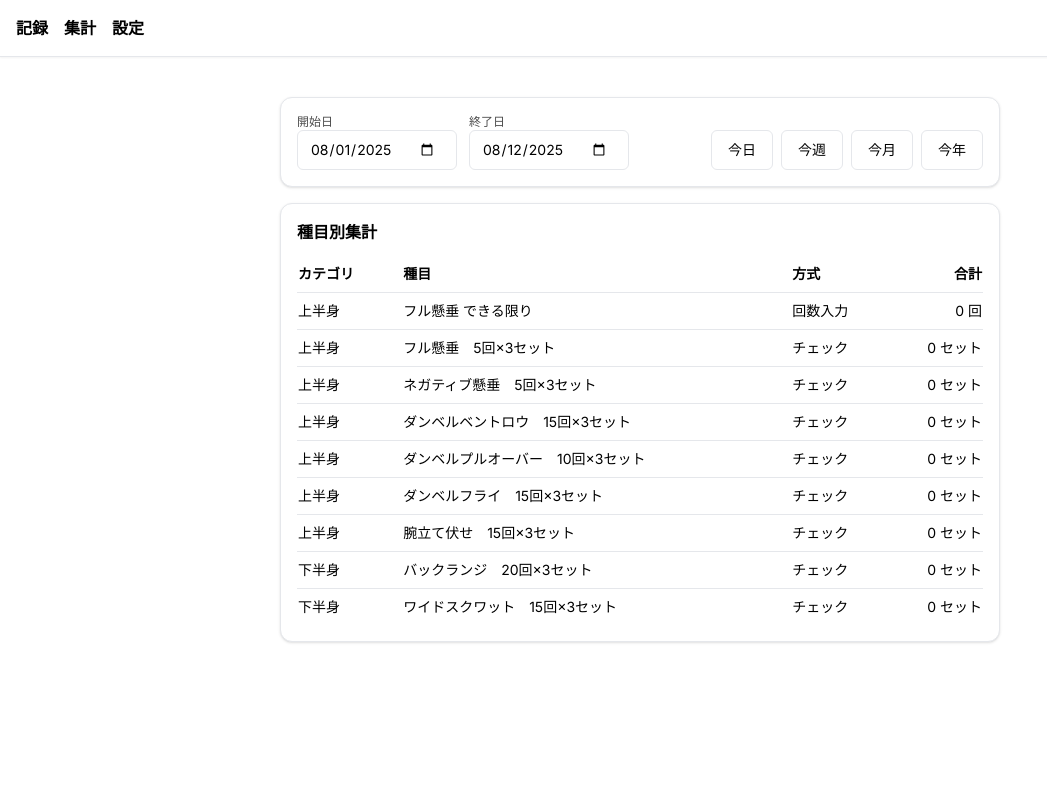
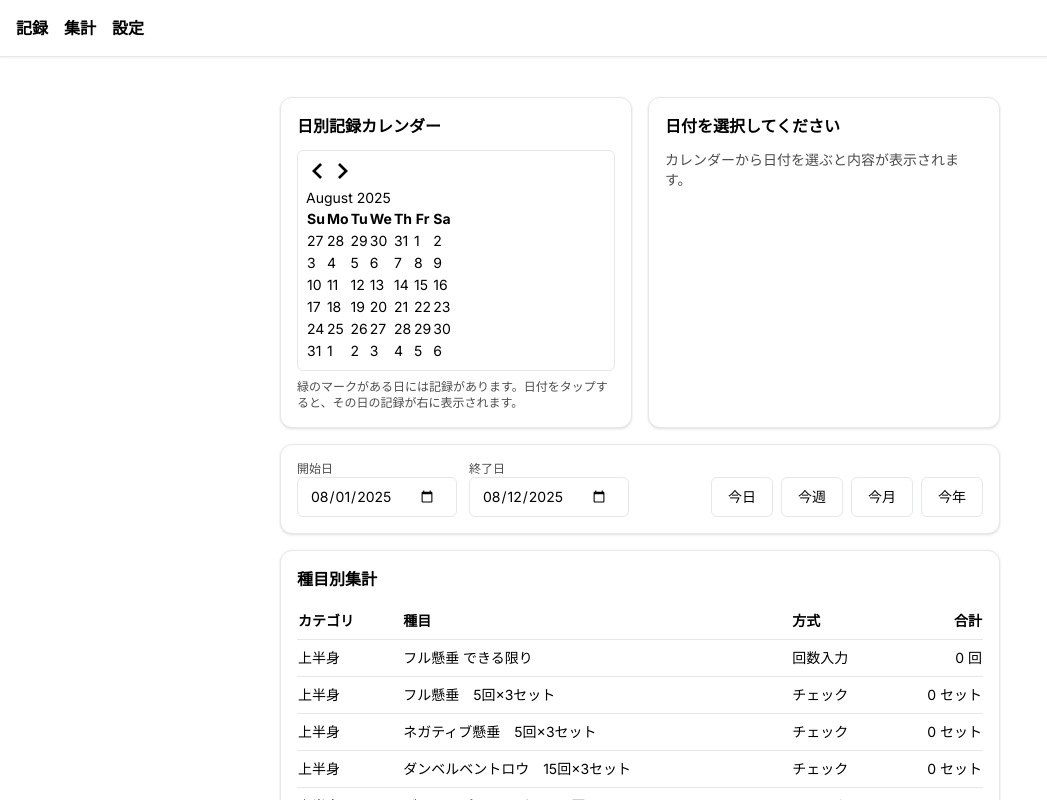
Before and after one commit to Mickey-1996/workout-tracker20250807, a Next.js app: page /tabs/summary in a window 1280 px wide. Shown: the top 800 px of the page, without its empty margins (0-1047 px from the left). Built offline with nearby package versions, Linux system fonts and the light colour scheme.

Commit message:
UI update

```diff
--- a/src/tabs/SummaryTab.tsx
+++ b/src/tabs/SummaryTab.tsx
@@ -5,11 +5,14 @@ import { useEffect, useMemo, useState } from "react";
 import { Card } from "@/components/ui/Card";
 import { Button } from "@/components/ui/Button";
 import { Input } from "@/components/ui/Input";
+import { Checkbox } from "@/components/ui/Checkbox";
+import { DayPicker } from "react-day-picker";
 
+// 設定/記録の読み書き
 import { loadDayRecord, loadJSON } from "@/lib/local-storage";
 import { defaultExercises } from "@/lib/exercises-default";
 
-// この画面だけで使う軽量型（types.tsは不変更）
+/* ===================== 画面内限定の軽量型（types.tsは不変更） ===================== */
 type Category = "upper" | "lower" | "other";
 type InputMode = "check" | "count";
 
@@ -18,10 +21,11 @@ type ExtendedExerciseItem = {
   name: string;
   category: Category;
   inputMode?: InputMode;
-  checkCount?: number; // セット数（旧: sets 互換あり）
+  checkCount?: number;   // セット数（旧: sets 互換）
   sets?: number;
   enabled?: boolean;
   order?: number;
+  repTarget?: number;    // 回数入力時のノルマ
 };
 
 type Settings = { items: ExtendedExerciseItem[] };
@@ -30,23 +34,21 @@ type DayRecord = {
   date: string;
   // チェック入力: 種目ID => セットごとの完了フラグ
   sets: Record<string, boolean[]>;
-  // 回数入力: 種目ID => セットごとの回数
-  counts?: Record<string, number[] | number>; // 互換のため number も許容
+  // 回数入力: 種目ID => セットごとの回数（互換のため number も許容）
+  counts?: Record<string, number[] | number>;
+  // 備考
+  notesUpper?: string;
+  notesLower?: string;
+  notesOther?: string;
 };
 
-type Row = {
-  id: string;
-  name: string;
-  category: Category;
-  mode: InputMode;
-  total: number;        // count: 回数合計 / check: 完了セット合計
-  unit: "回" | "セット";
-};
-
-// --------- 日付ユーティリティ ---------
-const tz = (d: Date) => new Date(d.getFullYear(), d.getMonth(), d.getDate()); // ローカル日付固定
+/* ===================== 日付ユーティリティ ===================== */
+const tz = (d: Date) => new Date(d.getFullYear(), d.getMonth(), d.getDate()); // ローカル日付に丸め
 const toStr = (d: Date) =>
-  `${d.getFullYear()}-${String(d.getMonth() + 1).padStart(2, "0")}-${String(d.getDate()).padStart(2, "0")}`;
+  `${d.getFullYear()}-${String(d.getMonth() + 1).padStart(2, "0")}-${String(d.getDate()).padStart(
+    2,
+    "0"
+  )}`;
 const addDays = (d: Date, n: number) => tz(new Date(d.getFullYear(), d.getMonth(), d.getDate() + n));
 const enumerateDates = (from: Date, to: Date) => {
   const out: string[] = [];
@@ -59,9 +61,10 @@ const startOfWeekMon = (d: Date) => {
   return addDays(d, diff);
 };
 const startOfMonth = (d: Date) => new Date(d.getFullYear(), d.getMonth(), 1);
+const endOfMonth = (d: Date) => new Date(d.getFullYear(), d.getMonth() + 1, 0);
 const startOfYear = (d: Date) => new Date(d.getFullYear(), 0, 1);
 
-// 既存データ互換：counts が number の場合は配列化
+/* ===================== 互換ヘルパ ===================== */
 function normalizeCounts(counts: DayRecord["counts"]): Record<string, number[]> {
   if (!counts || typeof counts !== "object") return {};
   const out: Record<string, number[]> = {};
@@ -71,22 +74,66 @@ function normalizeCounts(counts: DayRecord["counts"]): Record<string, number[]>
   }
   return out;
 }
+function hasContent(rec: DayRecord | null): boolean {
+  if (!rec) return false;
+  if (rec.notesUpper || rec.notesLower || rec.notesOther) return true;
+  for (const arr of Object.values(rec.sets || {})) if (arr?.some(Boolean)) return true;
+  const counts = normalizeCounts(rec.counts);
+  for (const arr of Object.values(counts)) if (arr?.some((n) => (n ?? 0) > 0)) return true;
+  return false;
+}
+
+/* ===================== 種目別集計テーブルの行型 ===================== */
+type Row = {
+  id: string;
+  name: string;
+  category: Category;
+  mode: InputMode;
+  total: number;        // count: 回数合計 / check: 完了セット合計
+  unit: "回" | "セット";
+};
 
 export default function SummaryTab() {
   const today = useMemo(() => tz(new Date()), []);
   const [from, setFrom] = useState<Date>(startOfMonth(today));
   const [to, setTo] = useState<Date>(today);
 
-  // 設定（なければデフォルト）
+  // ===== 設定（なければデフォルト） =====
   const [items, setItems] = useState<ExtendedExerciseItem[]>([]);
   useEffect(() => {
     const saved = loadJSON<Settings>("settings-v1");
     const arr = saved?.items?.length ? saved.items : (defaultExercises as ExtendedExerciseItem[]);
-    // 非表示は集計対象から除外
     setItems(arr.filter((x) => x.enabled !== false));
   }, []);
 
-  // 種目別の合計だけを算出（カテゴリ合計は表示しない）
+  // ===== カレンダー（月） =====
+  const [month, setMonth] = useState<Date>(today);           // 表示中の月
+  const [selectedDate, setSelectedDate] = useState<Date | undefined>(undefined);
+  const [daysWithRecord, setDaysWithRecord] = useState<Date[]>([]);
+  // 月が変わる / 初回 に、その月で記録がある日を調べる
+  useEffect(() => {
+    const mStart = startOfMonth(month);
+    const mEnd = endOfMonth(month);
+    const list: Date[] = [];
+    for (let d = tz(mStart); d <= mEnd; d = addDays(d, 1)) {
+      const rec = loadDayRecord(toStr(d)) as DayRecord | null;
+      if (hasContent(rec)) list.push(new Date(d));
+    }
+    setDaysWithRecord(list);
+  }, [month]);
+
+  // その日のスナップショット
+  const [snapshot, setSnapshot] = useState<DayRecord | null>(null);
+  useEffect(() => {
+    if (!selectedDate) {
+      setSnapshot(null);
+      return;
+    }
+    const rec = loadDayRecord(toStr(selectedDate)) as DayRecord | null;
+    setSnapshot(rec && hasContent(rec) ? rec : null);
+  }, [selectedDate]);
+
+  // ===== 種目別の合計（カテゴリ合計は表示しない） =====
   const rows: Row[] = useMemo(() => {
     if (!items.length) return [];
 
@@ -158,8 +205,117 @@ export default function SummaryTab() {
     }
   };
 
+  /* ===================== UI ===================== */
   return (
     <div className="space-y-4">
+      {/* カレンダー & 日別スナップショット */}
+      <div className="grid gap-4 md:grid-cols-2">
+        {/* カレンダー */}
+        <Card className="p-4">
+          <h2 className="text-base font-bold mb-3">日別記録カレンダー</h2>
+          <div className="rounded-md border p-2">
+            <DayPicker
+              mode="single"
+              month={month}
+              onMonthChange={setMonth}
+              selected={selectedDate}
+              onSelect={setSelectedDate}
+              showOutsideDays
+              // 記録がある日を強調
+              modifiers={{ recorded: daysWithRecord }}
+              modifiersClassNames={{
+                recorded: "bg-emerald-100 rounded-full font-semibold",
+              }}
+              className="text-sm"
+            />
+          </div>
+          <p className="mt-2 text-xs opacity-70">
+            緑のマークがある日には記録があります。日付をタップすると、その日の記録が右に表示されます。
+          </p>
+        </Card>
+
+        {/* 日別スナップショット */}
+        <Card className="p-4">
+          <h2 className="text-base font-bold mb-3">
+            {selectedDate ? `${toStr(selectedDate)} の記録` : "日付を選択してください"}
+          </h2>
+
+          {!selectedDate && <div className="text-sm opacity-70">カレンダーから日付を選ぶと内容が表示されます。</div>}
+
+          {selectedDate && !snapshot && (
+            <div className="text-sm opacity-70">この日には保存された記録がありません。</div>
+          )}
+
+          {selectedDate && snapshot && (
+            <div className="space-y-4">
+              {(["upper", "lower", "other"] as Category[]).map((cat) => {
+                const catItems = items.filter((x) => x.category === cat);
+                if (catItems.length === 0) return null;
+
+                return (
+                  <div key={cat}>
+                    <div className="font-semibold mb-1">
+                      {cat === "upper" ? "上半身" : cat === "lower" ? "下半身" : "その他"}
+                    </div>
+                    <div className="space-y-2">
+                      {catItems.map((it) => {
+                        const mode: InputMode = it.inputMode ?? "check";
+                        const checks = Math.max(1, it.checkCount ?? it.sets ?? 3);
+
+                        if (mode === "count") {
+                          const counts = normalizeCounts(snapshot.counts)[it.id] || [];
+                          const shown = Array.from({ length: checks }).map((_, i) => counts[i] ?? 0);
+                          const sum = shown.reduce((s, n) => s + (Number.isFinite(n) ? n : 0), 0);
+                          return (
+                            <div key={it.id} className="text-sm">
+                              <div className="font-medium">{it.name}</div>
+                              <div className="mt-1 flex flex-wrap gap-2">
+                                {shown.map((n, i) => (
+                                  <div key={i} className="flex items-center gap-1">
+                                    <span className="text-xs opacity-70">S{i + 1}</span>
+                                    <span className="rounded border px-2 py-1">{n} 回</span>
+                                  </div>
+                                ))}
+                                <span className="ml-auto text-xs opacity-70">合計 {sum} 回</span>
+                              </div>
+                            </div>
+                          );
+                        } else {
+                          const flags = (snapshot.sets?.[it.id] || []).slice(0, checks);
+                          const done = flags.filter(Boolean).length;
+                          return (
+                            <div key={it.id} className="text-sm">
+                              <div className="font-medium">{it.name}</div>
+                              <div className="mt-1 flex flex-wrap gap-2">
+                                {Array.from({ length: checks }).map((_, i) => (
+                                  <Checkbox key={i} checked={Boolean(flags[i])} disabled className="h-5 w-5" />
+                                ))}
+                                <span className="ml-auto text-xs opacity-70">
+                                  完了 {done}/{checks} セット
+                                </span>
+                              </div>
+                            </div>
+                          );
+                        }
+                      })}
+                    </div>
+
+                    {/* 備考 */}
+                    {((cat === "upper" && snapshot.notesUpper) ||
+                      (cat === "lower" && snapshot.notesLower) ||
+                      (cat === "other" && snapshot.notesOther)) && (
+                      <div className="mt-2 text-xs opacity-80 whitespace-pre-wrap">
+                        {cat === "upper" ? snapshot.notesUpper : cat === "lower" ? snapshot.notesLower : snapshot.notesOther}
+                      </div>
+                    )}
+                  </div>
+                );
+              })}
+            </div>
+          )}
+        </Card>
+      </div>
+
       {/* 期間コントロール */}
       <Card className="p-4 space-y-3">
         <div className="flex flex-col gap-3 md:flex-row md:items-end md:justify-between">
```
